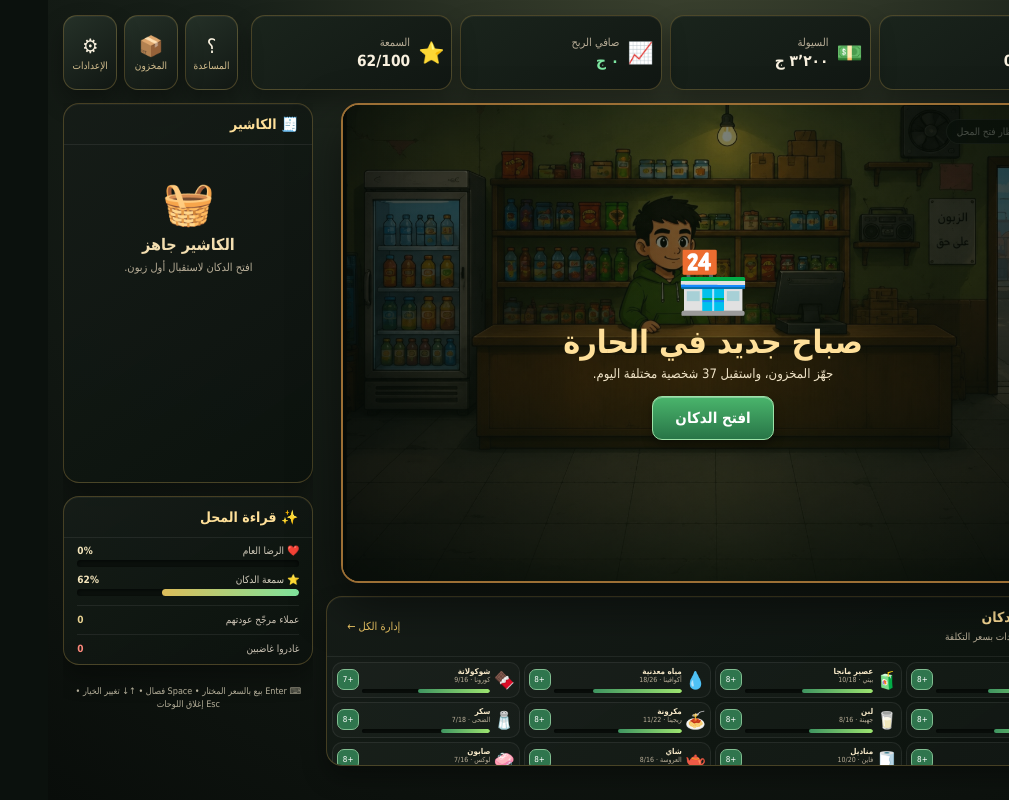
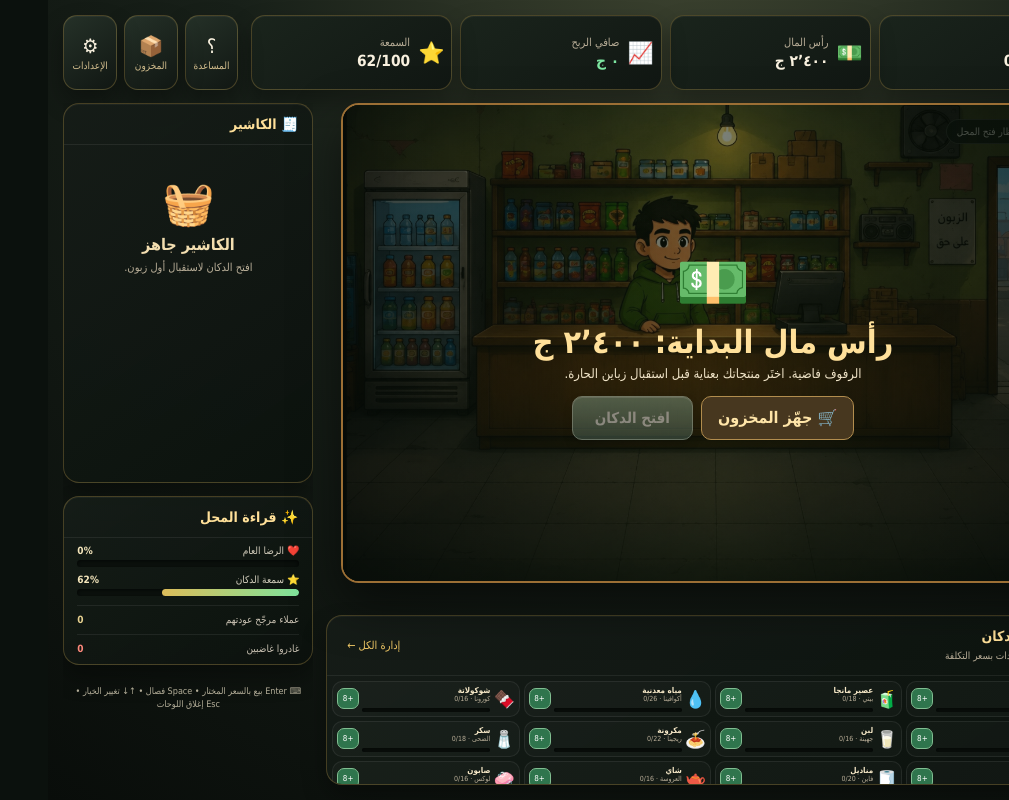
Before and after one commit to HeartLink349/dokan, a Next.js app: page / in a window 1280 px wide. Shown: the whole page, without its empty margins (271-1280 px from the left). Built offline with nearby package versions, Linux system fonts and the light colour scheme.

Commit message:
feat: add capital-driven stock and paced customer flow

```diff
--- a/app/game/config.ts
+++ b/app/game/config.ts
@@ -1,11 +1,12 @@
 export const GAME_CONFIG = {
+  initialCapital: 2400,
   dayOneCustomerCount: 37,
   lowStockThreshold: 3,
   restockAmount: 8,
   patienceTickMs: 2800,
-  customerEnterMs: 460,
+  customerEnterMs: 800,
   customerExitMs: 650,
-  saveKey: 'dokan-day1-save-v1',
+  saveKey: 'dokan-day1-save-v2',
   keybindings: {
     sell: ['Enter'],
     negotiate: [' '],
--- a/app/game/core/game.ts
+++ b/app/game/core/game.ts
@@ -14,8 +14,8 @@ export function freshMetrics(): DayMetrics {
 
 export function createNewGame(): GameState {
   return {
-    version: 1, day: 1, phase: 'intro', money: 3200, reputation: 62,
-    products: PRODUCT_CATALOG.map((product) => ({ ...product })),
+    version: 2, day: 1, phase: 'intro', money: GAME_CONFIG.initialCapital, reputation: 62,
+    products: PRODUCT_CATALOG.map((product) => ({ ...product, stock: 0 })),
     queue: DAY_ONE_CUSTOMERS.map((customer) => customer.id), queueIndex: 0, currentCustomer: null,
     metrics: freshMetrics(),
     audio: { master: 70, music: 45, sfx: 70, muted: false },
@@ -105,7 +105,7 @@ function leave(state: GameState, customer: ActiveCustomer, reason: string, angry
 
 export function tickPatience(state: GameState): GameState {
   const customer = state.currentCustomer;
-  if (!customer || !['REQUESTING', 'NEGOTIATING', 'WAITING'].includes(customer.state)) return state;
+  if (!customer || !['NEGOTIATING', 'IMPATIENT'].includes(customer.state)) return state;
   const drain = customer.kind === 'مستعجل' ? 9 : customer.kind === 'عصبي' ? 7 : 4;
   const patienceNow = clamp(customer.patienceNow - drain, 0, 100);
   if (patienceNow <= 0) return leave(state, { ...customer, patienceNow, state: 'IMPATIENT' }, '⏳ اتأخرت عليه جدًا… الزبون مشي.', true);
@@ -160,6 +160,13 @@ export function advanceService(state: GameState): GameState {
   return state;
 }
 
+/** Terminal reactions stay on screen until the player explicitly continues. */
+export function continueCustomer(state: GameState): GameState {
+  const customer = state.currentCustomer;
+  if (!customer || !['SATISFIED', 'LEAVING', 'ANGRY'].includes(customer.state)) return state;
+  return nextCustomer({ ...state, currentCustomer: null });
+}
+
 export function stockout(state: GameState): GameState {
   const customer = state.currentCustomer;
   if (!customer) return state;
--- a/app/game/data/products.ts
+++ b/app/game/data/products.ts
@@ -13,4 +13,32 @@ export const PRODUCT_CATALOG: Product[] = [
   { id: 'tissues', name: 'مناديل', category: 'منزل', brand: 'فاين', icon: '🧻', price: 16, cost: 8, stock: 10, maxStock: 20, popularity: 68, quality: 71, discountable: true },
   { id: 'tea', name: 'شاي', category: 'أساسيات', brand: 'العروسة', icon: '🫖', price: 32, cost: 21, stock: 8, maxStock: 16, popularity: 73, quality: 88, discountable: true },
   { id: 'soap', name: 'صابون', category: 'منزل', brand: 'لوكس', icon: '🧼', price: 24, cost: 14, stock: 7, maxStock: 16, popularity: 64, quality: 79, discountable: true },
+  { id: 'cola', name: 'كولا', category: 'مشروبات', brand: 'كوكاكولا', icon: '🥤', price: 20, cost: 12, stock: 0, maxStock: 24, popularity: 87, quality: 72, discountable: true },
+  { id: 'orange-soda', name: 'برتقالة', category: 'مشروبات', brand: 'ميرندا', icon: '🍊', price: 19, cost: 11, stock: 0, maxStock: 20, popularity: 71, quality: 68, discountable: true },
+  { id: 'energy-drink', name: 'مشروب طاقة', category: 'مشروبات', brand: 'ريد بول', icon: '⚡', price: 45, cost: 32, stock: 0, maxStock: 12, popularity: 48, quality: 85, discountable: false },
+  { id: 'wafer', name: 'ويفر', category: 'حلويات', brand: 'مولتو', icon: '🍫', price: 16, cost: 8, stock: 0, maxStock: 20, popularity: 74, quality: 70, discountable: true },
+  { id: 'gum', name: 'لبان', category: 'سناكس', brand: 'ترايدنت', icon: '🍬', price: 8, cost: 3, stock: 0, maxStock: 28, popularity: 65, quality: 69, discountable: true },
+  { id: 'popcorn', name: 'فشار ميكروويف', category: 'سناكس', brand: 'فريش', icon: '🍿', price: 24, cost: 14, stock: 0, maxStock: 14, popularity: 51, quality: 74, discountable: true },
+  { id: 'crackers', name: 'كراكرز', category: 'سناكس', brand: 'توكو', icon: '🥨', price: 17, cost: 9, stock: 0, maxStock: 18, popularity: 56, quality: 67, discountable: true },
+  { id: 'rice', name: 'أرز', category: 'أساسيات', brand: 'الضحى', icon: '🍚', price: 38, cost: 28, stock: 0, maxStock: 18, popularity: 91, quality: 82, discountable: false },
+  { id: 'lentils', name: 'عدس أصفر', category: 'أساسيات', brand: 'حبوب', icon: '🫘', price: 30, cost: 21, stock: 0, maxStock: 16, popularity: 62, quality: 77, discountable: true },
+  { id: 'flour', name: 'دقيق', category: 'أساسيات', brand: 'المطبخ', icon: '🌾', price: 28, cost: 19, stock: 0, maxStock: 16, popularity: 59, quality: 75, discountable: true },
+  { id: 'salt', name: 'ملح', category: 'أساسيات', brand: 'سالي', icon: '🧂', price: 10, cost: 4, stock: 0, maxStock: 24, popularity: 55, quality: 68, discountable: false },
+  { id: 'tomato-sauce', name: 'صلصة طماطم', category: 'معلبات', brand: 'جهينة', icon: '🍅', price: 18, cost: 10, stock: 0, maxStock: 20, popularity: 76, quality: 74, discountable: true },
+  { id: 'beans', name: 'فول مدمس', category: 'معلبات', brand: 'حدائق', icon: '🥫', price: 22, cost: 13, stock: 0, maxStock: 18, popularity: 69, quality: 76, discountable: true },
+  { id: 'tuna', name: 'تونة', category: 'معلبات', brand: 'صن شاين', icon: '🐟', price: 48, cost: 35, stock: 0, maxStock: 12, popularity: 52, quality: 84, discountable: false },
+  { id: 'yogurt', name: 'زبادي', category: 'ألبان', brand: 'دانون', icon: '🥣', price: 15, cost: 9, stock: 0, maxStock: 18, popularity: 72, quality: 81, discountable: true },
+  { id: 'cheese', name: 'جبنة مثلثات', category: 'ألبان', brand: 'لاكتيل', icon: '🧀', price: 34, cost: 23, stock: 0, maxStock: 14, popularity: 66, quality: 85, discountable: true },
+  { id: 'eggs', name: 'بيض', category: 'ألبان', brand: 'مزرعة', icon: '🥚', price: 54, cost: 42, stock: 0, maxStock: 12, popularity: 78, quality: 83, discountable: false },
+  { id: 'bread', name: 'عيش توست', category: 'مخبوزات', brand: 'ريتش بيك', icon: '🍞', price: 26, cost: 16, stock: 0, maxStock: 14, popularity: 71, quality: 73, discountable: true },
+  { id: 'detergent', name: 'مسحوق غسيل', category: 'تنظيف', brand: 'برسيل', icon: '🧺', price: 72, cost: 56, stock: 0, maxStock: 10, popularity: 63, quality: 87, discountable: false },
+  { id: 'dish-soap', name: 'سائل مواعين', category: 'تنظيف', brand: 'بريل', icon: '🫧', price: 32, cost: 21, stock: 0, maxStock: 16, popularity: 67, quality: 79, discountable: true },
+  { id: 'bleach', name: 'كلور', category: 'تنظيف', brand: 'كلوركس', icon: '🧴', price: 25, cost: 15, stock: 0, maxStock: 16, popularity: 58, quality: 75, discountable: true },
+  { id: 'garbage-bags', name: 'أكياس قمامة', category: 'منزل', brand: 'فاميلي', icon: '🗑️', price: 22, cost: 12, stock: 0, maxStock: 18, popularity: 57, quality: 71, discountable: true },
+  { id: 'shampoo', name: 'شامبو', category: 'تجميل', brand: 'كلير', icon: '🧴', price: 65, cost: 48, stock: 0, maxStock: 12, popularity: 55, quality: 86, discountable: false },
+  { id: 'toothpaste', name: 'معجون أسنان', category: 'تجميل', brand: 'كولجيت', icon: '🪥', price: 38, cost: 26, stock: 0, maxStock: 16, popularity: 64, quality: 83, discountable: true },
+  { id: 'frozen-fries', name: 'بطاطس مجمدة', category: 'فريزر', brand: 'فارم فريتس', icon: '🍟', price: 52, cost: 38, stock: 0, maxStock: 12, popularity: 53, quality: 82, discountable: false },
+  { id: 'ice-cream', name: 'آيس كريم', category: 'فريزر', brand: 'دولسي', icon: '🍨', price: 30, cost: 19, stock: 0, maxStock: 14, popularity: 61, quality: 78, discountable: true },
+  { id: 'coffee', name: 'قهوة سريعة', category: 'مشروبات', brand: 'نسكافيه', icon: '☕', price: 40, cost: 28, stock: 0, maxStock: 14, popularity: 60, quality: 88, discountable: false },
+  { id: 'dates', name: 'تمر', category: 'حلويات', brand: 'الواحة', icon: '🌴', price: 36, cost: 25, stock: 0, maxStock: 14, popularity: 49, quality: 82, discountable: true },
 ];
--- a/app/game/hooks/useDokanGame.ts
+++ b/app/game/hooks/useDokanGame.ts
@@ -3,7 +3,7 @@
 import { useCallback, useEffect, useMemo, useRef, useState } from 'react';
 import { GAME_CONFIG } from '../config';
 import { AudioManager } from '../core/audio';
-import { advanceService, beginNegotiation, createNewGame, customerReady, customerRequests, customerWaits, finishDay, nextCustomer, priceChoice, rejectCustomer, restartDayOne, restockProduct, tickPatience } from '../core/game';
+import { advanceService, beginNegotiation, continueCustomer, createNewGame, customerReady, customerRequests, customerWaits, finishDay, nextCustomer, priceChoice, rejectCustomer, restartDayOne, restockProduct, tickPatience } from '../core/game';
 import { clearGame, loadGame, saveGame } from '../core/save';
 import type { GameState, PriceChoice, Quality } from '../types';
 
@@ -16,7 +16,7 @@ export function useDokanGame() {
 
   useEffect(() => {
     const saved = loadGame();
-    if (saved?.version === 1) {
+    if (saved?.version === 2) {
       setGame({
         ...saved,
         metrics: { ...saved.metrics, satisfactionTotal: saved.metrics.satisfactionTotal ?? 0 },
@@ -43,9 +43,14 @@ export function useDokanGame() {
   }, [sound]);
 
   const open = useCallback(() => {
+    if (!game.products.some((product) => product.stock > 0)) {
+      sound('error');
+      announce('🛒 اشترِ منتجات للمخزون الأول قبل فتح الدكان.');
+      return;
+    }
     transition((current) => nextCustomer({ ...current, phase: 'opening' }));
     announce('🏪 فتحنا الدكان… أول زبون داخل.');
-  }, [announce, transition]);
+  }, [announce, game.products, sound, transition]);
 
   const choosePrice = useCallback((choice: PriceChoice) => {
     setSelectedPrice(choice);
@@ -58,6 +63,7 @@ export function useDokanGame() {
   }, [announce, transition]);
 
   const leave = useCallback(() => transition(rejectCustomer, 'error'), [transition]);
+  const next = useCallback(() => transition(continueCustomer), [transition]);
   const closeDay = useCallback(() => transition(finishDay), [transition]);
   const restock = useCallback((productId: string) => {
     const product = game.products.find((item) => item.id === productId);
@@ -104,13 +110,6 @@ export function useDokanGame() {
   }, [game.currentCustomer]);
 
   useEffect(() => {
-    const customer = game.currentCustomer;
-    if (!customer || !['SATISFIED', 'LEAVING', 'ANGRY'].includes(customer.state)) return;
-    const timer = window.setTimeout(() => setGame(nextCustomer), GAME_CONFIG.customerExitMs);
-    return () => window.clearTimeout(timer);
-  }, [game.currentCustomer]);
-
-  useEffect(() => {
     if (game.phase !== 'playing') return;
     const timer = window.setInterval(() => setGame(tickPatience), GAME_CONFIG.patienceTickMs);
     return () => window.clearInterval(timer);
@@ -120,15 +119,19 @@ export function useDokanGame() {
     const onKeyDown = (event: KeyboardEvent) => {
       const target = event.target as HTMLElement | null;
       if (target?.tagName === 'INPUT' || target?.tagName === 'SELECT') return;
-      if ((GAME_CONFIG.keybindings.sell as readonly string[]).includes(event.key)) { event.preventDefault(); choosePrice(selectedPrice); }
+      if ((GAME_CONFIG.keybindings.sell as readonly string[]).includes(event.key)) {
+        event.preventDefault();
+        if (game.currentCustomer && ['SATISFIED', 'LEAVING', 'ANGRY'].includes(game.currentCustomer.state)) next();
+        else choosePrice(selectedPrice);
+      }
       if ((GAME_CONFIG.keybindings.negotiate as readonly string[]).includes(event.key)) { event.preventDefault(); negotiate(); }
       if ((GAME_CONFIG.keybindings.priceDown as readonly string[]).includes(event.key)) { event.preventDefault(); setSelectedPrice((choice) => choice === 'full' ? 'smallDiscount' : choice === 'smallDiscount' ? 'customerOffer' : 'full'); }
       if ((GAME_CONFIG.keybindings.priceUp as readonly string[]).includes(event.key)) { event.preventDefault(); setSelectedPrice((choice) => choice === 'full' ? 'customerOffer' : choice === 'smallDiscount' ? 'full' : 'smallDiscount'); }
     };
     window.addEventListener('keydown', onKeyDown);
     return () => window.removeEventListener('keydown', onKeyDown);
-  }, [choosePrice, negotiate, selectedPrice]);
+  }, [choosePrice, game.currentCustomer, negotiate, next, selectedPrice]);
 
-  const lowStockIds = useMemo(() => game.products.filter((product) => product.stock <= GAME_CONFIG.lowStockThreshold).map((product) => product.id), [game.products]);
-  return { game, hydrated, toast, selectedPrice, setSelectedPrice, open, choosePrice, negotiate, leave, closeDay, restock, restart, updateAudio, updateQuality, lowStockIds };
+  const lowStockIds = useMemo(() => game.products.filter((product) => product.stock > 0 && product.stock <= GAME_CONFIG.lowStockThreshold).map((product) => product.id), [game.products]);
+  return { game, hydrated, toast, selectedPrice, setSelectedPrice, open, choosePrice, negotiate, leave, next, closeDay, restock, restart, updateAudio, updateQuality, lowStockIds };
 }
--- a/app/game/types.ts
+++ b/app/game/types.ts
@@ -1,4 +1,4 @@
-export type ProductCategory = 'مشروبات' | 'سناكس' | 'أساسيات' | 'منزل' | 'حلويات';
+export type ProductCategory = 'مشروبات' | 'سناكس' | 'أساسيات' | 'منزل' | 'حلويات' | 'ألبان' | 'معلبات' | 'مخبوزات' | 'تنظيف' | 'تجميل' | 'فريزر';
 export type CustomerKind = 'الحاج' | 'فصال' | 'ربة بيت' | 'طفل' | 'مستعجل' | 'عصبي' | 'سعر' | 'جودة' | 'موظف' | 'عميل دائم';
 export type CustomerState = 'ENTERING' | 'WAITING' | 'BROWSING' | 'REQUESTING' | 'NEGOTIATING' | 'BUYING' | 'PAYING' | 'SATISFIED' | 'IMPATIENT' | 'ANGRY' | 'LEAVING';
 export type GamePhase = 'intro' | 'opening' | 'playing' | 'results';
--- a/app/page.tsx
+++ b/app/page.tsx
@@ -25,6 +25,8 @@ export default function Home() {
   const queuePreview = game.queue.slice(game.queueIndex, game.queueIndex + 3).map((id) => DAY_ONE_CUSTOMERS.find((customer) => customer.id === id)).filter(Boolean);
   const currentNet = netProfit(game.metrics);
   const lowStockProducts = game.products.filter((product) => dokan.lowStockIds.includes(product.id));
+  const hasStock = game.products.some((product) => product.stock > 0);
+  const customerFinished = Boolean(current && ['SATISFIED', 'LEAVING', 'ANGRY'].includes(current.state));
 
   useEffect(() => {
     const dismiss = (event: KeyboardEvent) => { if (event.key === 'Escape') setModal(null); };
@@ -37,7 +39,7 @@ export default function Home() {
       <div className="brand-lockup"><span className="brand-store">د</span><div><strong>دكان الحارة</strong><small>محاكاة بقالة مصرية • اليوم الأول</small></div></div>
       <div className="stat-strip" aria-label="إحصاءات اليوم">
         <Stat icon="👥" label="الزبائن" value={`${progress}/${game.metrics.totalCustomers}`} />
-        <Stat icon="💵" label="السيولة" value={`${format(game.money)} ج`} />
+        <Stat icon="💵" label={game.phase === 'intro' ? 'رأس المال' : 'السيولة'} value={`${format(game.money)} ج`} />
         <Stat icon="📈" label="صافي الربح" value={`${format(currentNet)} ج`} tone={currentNet >= 0 ? 'good' : 'bad'} />
         <Stat icon="⭐" label="السمعة" value={`${game.reputation}/100`} tone={game.reputation > 66 ? 'good' : undefined} />
       </div>
@@ -77,21 +79,16 @@ export default function Home() {
           {current && <div className={`customer-actor ${current.state.toLowerCase()}`}><span>{current.avatar}</span><b>{current.name}</b></div>}
           {game.phase === 'playing' && queuePreview.length > 0 && <div className="scene-queue" aria-label="زبائن في انتظار دورهم"><small>في الانتظار</small><div>{queuePreview.slice(0, 2).map((customer, index) => customer && <span key={customer.id} className={`queue-actor queue-${index}`} title={`${customer.name} — ${customer.kind}`}>{customer.avatar}</span>)}</div></div>}
           <div className="scene-status"><span className={game.phase === 'playing' ? 'open-dot' : 'closed-dot'} />{game.phase === 'playing' ? 'المحل مفتوح' : game.phase === 'results' ? 'أُغلق المحل' : 'في انتظار فتح المحل'}</div>
-          {current && <div className="dialogue-bubble"><small>{current.name} • {current.kind} • {stateLabel[current.state]}</small><p>{current.message}</p></div>}
+          {current && <div className="dialogue-bubble"><small>{current.name} • {current.kind} • {stateLabel[current.state]}</small><div className="dialogue-body"><p>{current.message}</p>{customerFinished && <button className="dialogue-next" onClick={dokan.next}>التالي ←</button>}</div></div>}
           {!current && game.phase === 'playing' && <div className="scene-message">باب الدكان مفتوح… الزبون التالي في الطريق.</div>}
-          {game.phase === 'intro' && <div className="opening-prompt"><span>🏪</span><h2>صباح جديد في الحارة</h2><p>جهّز المخزون، واستقبل 37 شخصية مختلفة اليوم.</p><button className="primary large" onClick={dokan.open}>افتح الدكان</button></div>}
+          {game.phase === 'intro' && <div className="opening-prompt"><span>💵</span><h2>رأس مال البداية: {format(GAME_CONFIG.initialCapital)} ج</h2><p>الرفوف فاضية. اختَر منتجاتك بعناية قبل استقبال زباين الحارة.</p><div className="opening-actions"><button className="secondary-start" onClick={() => setModal('inventory')}>🛒 جهّز المخزون</button><button className="primary large" onClick={dokan.open} disabled={!hasStock}>افتح الدكان</button></div></div>}
         </div>
-        <section className="inventory-dock surface">
-          <div className="section-title"><div><h2>🛒 رفوف الدكان</h2><small>توريد سريع: +{GAME_CONFIG.restockAmount} وحدات بسعر التكلفة</small></div><button className="text-button" onClick={() => setModal('inventory')}>إدارة الكل ←</button></div>
-          {lowStockProducts.length > 0 && <div className="stock-radar" role="status"><span>⚠️ مخزون منخفض:</span><div>{lowStockProducts.slice(0, 3).map((product) => <button key={product.id} onClick={() => dokan.restock(product.id)}>{product.icon} {product.name} ({product.stock})</button>)}</div></div>}
-          <div className="product-grid">{game.products.map((product) => <ProductTile key={product.id} product={product} money={game.money} low={dokan.lowStockIds.includes(product.id)} onRestock={dokan.restock} />)}</div>
-        </section>
       </section>
 
       <aside className="right-rail">
         <section className="surface customer-panel">
           <div className="section-title"><h2>🧾 الكاشير</h2>{current && <span className={`state-pill ${current.state.toLowerCase()}`}>{stateLabel[current.state]}</span>}</div>
-          {current ? <CustomerCheckout current={current} products={game.products} quote={quote} selected={dokan.selectedPrice} setSelected={dokan.setSelectedPrice} onChoose={dokan.choosePrice} onNegotiate={dokan.negotiate} onLeave={dokan.leave} onRestock={dokan.restock} /> : <EmptyCheckout phase={game.phase} onClose={dokan.closeDay} />}
+          {current ? <CustomerCheckout current={current} products={game.products} quote={quote} selected={dokan.selectedPrice} setSelected={dokan.setSelectedPrice} onChoose={dokan.choosePrice} onNegotiate={dokan.negotiate} onLeave={dokan.leave} onRestock={dokan.restock} onNext={dokan.next} /> : <EmptyCheckout phase={game.phase} onClose={dokan.closeDay} />}
         </section>
         <section className="surface feedback-card">
           <div className="section-title"><h2>✨ قراءة المحل</h2></div>
@@ -102,8 +99,14 @@ export default function Home() {
         </section>
         <p className="shortcut-tip">⌨ Enter بيع بالسعر المختار • Space فصال • ↑↓ تغيير الخيار • Esc إغلاق اللوحات</p>
       </aside>
+      <section className="inventory-dock surface">
+        <div className="section-title"><div><h2>🛒 رفوف الدكان</h2><small>توريد سريع: +{GAME_CONFIG.restockAmount} وحدات بسعر التكلفة</small></div><button className="text-button" onClick={() => setModal('inventory')}>إدارة الكل ←</button></div>
+        {lowStockProducts.length > 0 && <div className="stock-radar" role="status"><span>⚠️ مخزون منخفض:</span><div>{lowStockProducts.slice(0, 3).map((product) => <button key={product.id} onClick={() => dokan.restock(product.id)}>{product.icon} {product.name} ({product.stock})</button>)}</div></div>}
+        <div className="product-grid">{game.products.map((product) => <ProductTile key={product.id} product={product} money={game.money} low={dokan.lowStockIds.includes(product.id)} onRestock={dokan.restock} />)}</div>
+      </section>
     </div>
 
+    <div className="portrait-overlay" role="dialog" aria-label="استخدم الهاتف بالطول"><span>📱↻</span><h2>لفّ الموبايل بالطول</h2><p>دكان الحارة متظبط للموبايل العمودي.</p></div>
     {dokan.toast && <div className="toast" role="status">{dokan.toast}</div>}
     {game.phase === 'results' && <Results game={game} onRestart={dokan.restart} />}
     {modal === 'inventory' && <Modal title="إدارة المخزون" close={() => setModal(null)}><InventoryModal products={game.products} money={game.money} onRestock={dokan.restock} lowIds={dokan.lowStockIds} /></Modal>}
@@ -112,7 +115,7 @@ export default function Home() {
   </main>;
 }
 
-function CustomerCheckout({ current, products, quote, selected, setSelected, onChoose, onNegotiate, onLeave, onRestock }: { current: NonNullable<ReturnType<typeof useDokanGame>['game']['currentCustomer']>; products: Product[]; quote: ReturnType<typeof getQuote>; selected: PriceChoice; setSelected: (value: PriceChoice) => void; onChoose: (value: PriceChoice) => void; onNegotiate: () => void; onLeave: () => void; onRestock: (productId: string) => void }) {
+function CustomerCheckout({ current, products, quote, selected, setSelected, onChoose, onNegotiate, onLeave, onRestock, onNext }: { current: NonNullable<ReturnType<typeof useDokanGame>['game']['currentCustomer']>; products: Product[]; quote: ReturnType<typeof getQuote>; selected: PriceChoice; setSelected: (value: PriceChoice) => void; onChoose: (value: PriceChoice) => void; onNegotiate: () => void; onLeave: () => void; onRestock: (productId: string) => void; onNext: () => void }) {
   const ready = ['REQUESTING', 'NEGOTIATING', 'IMPATIENT'].includes(current.state);
   const unavailable = current.basket.flatMap((line) => {
     const product = products.find((item) => item.id === line.productId);
@@ -121,11 +124,12 @@ function CustomerCheckout({ current, products, quote, selected, setSelected, onC
   const selectedPrice = quote[selected];
   const dealProfit = selectedPrice - quote.cost;
   const discount = quote.full - selectedPrice;
+  const terminal = ['SATISFIED', 'LEAVING', 'ANGRY'].includes(current.state);
   return <div className="checkout-content">
     <div className="customer-summary"><span>{current.avatar}</span><div><h3>{current.name}</h3><p>{current.kind} · {current.bio}</p></div></div>
     <div className="meters"><Meter icon="⏳" label="الصبر" value={current.patienceNow} danger={current.patienceNow < 30} /><Meter icon="❤️" label="الرضا" value={current.satisfactionNow} /></div>
     <div className="order-card"><small>الطلب</small><strong>{cartDescriptionFromCustomer(current)}</strong><div><span>الميزانية</span><b>{format(current.budget)} ج</b></div></div>
-    {ready ? <>
+    {terminal ? <div className={`outcome-action ${current.state.toLowerCase()}`}><span>{current.state === 'SATISFIED' ? '✅' : '🚪'}</span><h4>{current.state === 'SATISFIED' ? 'اكتملت العملية' : 'انتهت مقابلة الزبون'}</h4><p>{current.message}</p><button className="primary commit" onClick={onNext}>الزبون التالي ←</button><small>لن ينتقل المشهد حتى تضغط «التالي».</small></div> : ready ? <>
       {unavailable.length > 0 && <div className="order-stockout"><b>⚠️ الطلب ناقص من الرف</b><p>{unavailable.map(({ product, missing }) => `${product.icon} ${product.name}: ناقص ${missing}`).join(' • ')}</p><div>{unavailable.map(({ product }) => <button key={product.id} onClick={() => onRestock(product.id)}>📦 توريد {product.name}</button>)}</div></div>}
       <p className="price-heading">اختَر عرضك للزبون</p>
       <div className="price-options">
```
Also changed, not shown: app/game/data/customers.ts (+19 -19 lines), app/globals.css.
